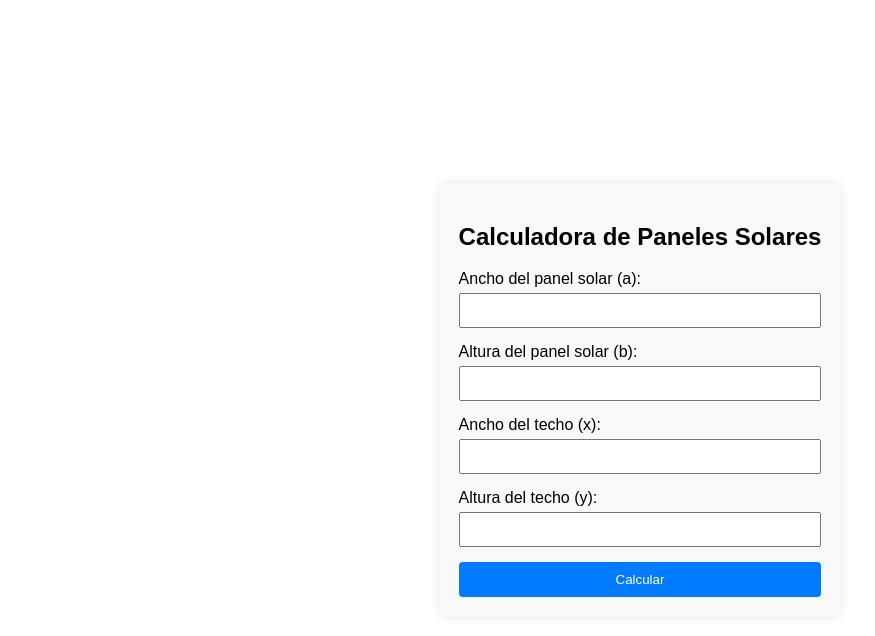
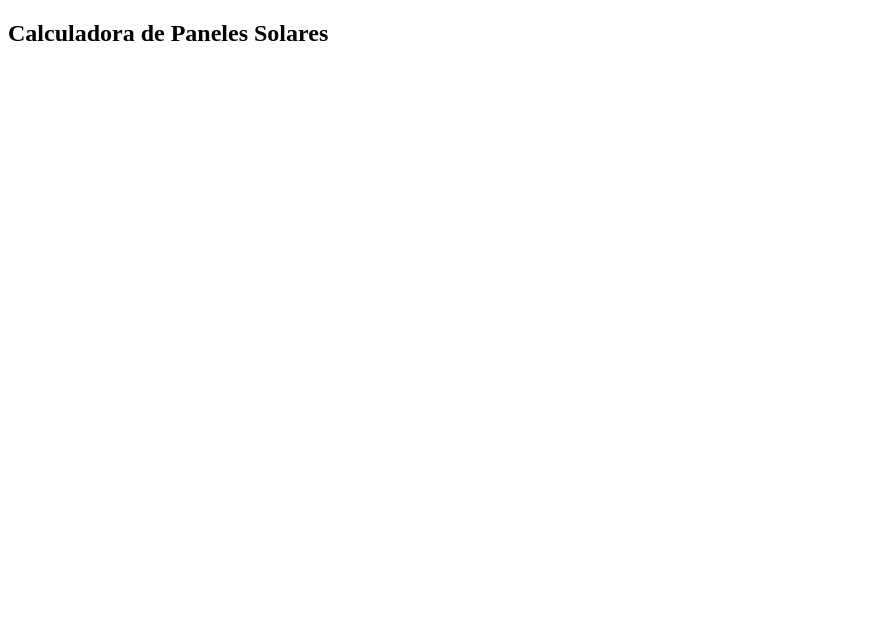
Before and after one commit to Migxelito/Paneles_solares, a plain HTML site: page index.html in a window 1280 px wide. Shown: the whole page, without its empty margins (0-875 px from the left). Drawn offline with Linux system fonts and the light colour scheme.

Commit message:
mejorando codigo

```diff
--- a/assets/css/style.css
+++ /dev/null
@@ -1,44 +0,0 @@
-body {
-    font-family: Arial, sans-serif;
-    display: flex;
-    justify-content: center;
-    align-items: center;
-    height: 100vh;
-    margin: 0;
-}
-
-.container {
-    background-color: #f9f9f9;
-    padding: 20px;
-    border-radius: 8px;
-    box-shadow: 0 0 10px rgba(0, 0, 0, 0.1);
-}
-
-.form-group {
-    margin-bottom: 15px;
-}
-
-.form-group label {
-    display: block;
-    margin-bottom: 5px;
-}
-
-.form-group input {
-    width: 100%;
-    padding: 8px;
-    box-sizing: border-box;
-}
-
-button {
-    width: 100%;
-    padding: 10px;
-    background-color: #007bff;
-    border: none;
-    color: white;
-    cursor: pointer;
-    border-radius: 4px;
-}
-
-button:hover {
-    background-color: #0056b3;
-}
--- a/index.html
+++ b/index.html
@@ -3,30 +3,11 @@
 <head>
     <meta charset="UTF-8">
     <meta name="viewport" content="width=device-width, initial-scale=1.0">
-    <link rel="stylesheet" href="assets/css/style.css">
     <title>Calculadora de Paneles Solares</title>
 </head>
 <body>
-    <div class="container">
         <h2>Calculadora de Paneles Solares</h2>
-        <div class="form-group">
-            <label for="a">Ancho del panel solar (a):</label>
-            <input type="number" id="a" required>
-        </div>
-        <div class="form-group">
-            <label for="b">Altura del panel solar (b):</label>
-            <input type="number" id="b" required>
-        </div>
-        <div class="form-group">
-            <label for="x">Ancho del techo (x):</label>
-            <input type="number" id="x" required>
-        </div>
-        <div class="form-group">
-            <label for="y">Altura del techo (y):</label>
-            <input type="number" id="y" required>
-        </div>
-        <button onclick="calculatePanels()">Calcular</button>
-    </div>
 </body>
-<script src="assets/js/script.js"></script>
+
+<script src="assets/js/script2.js"></script>
 </html>
```
